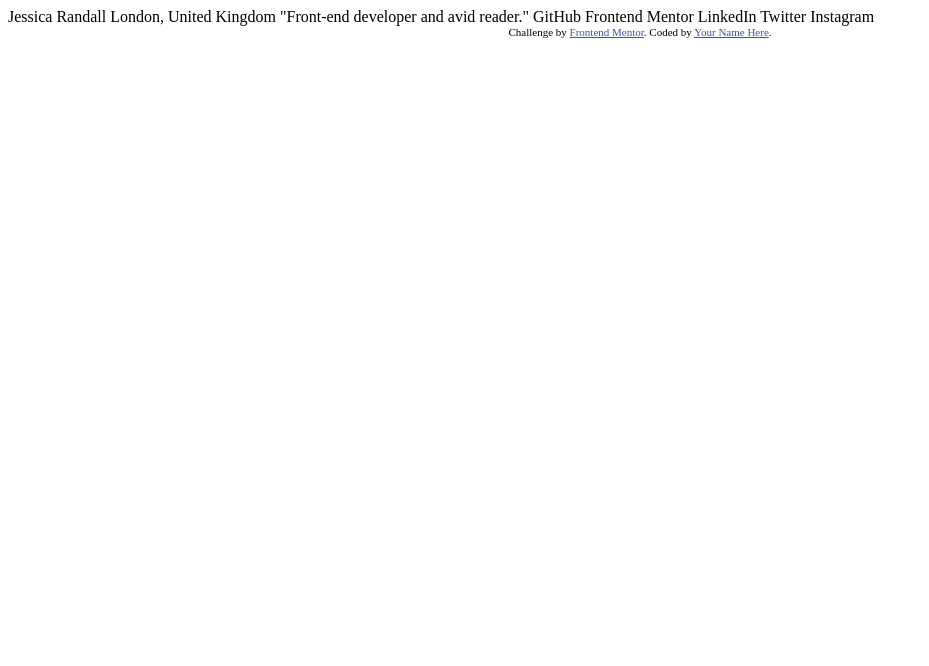
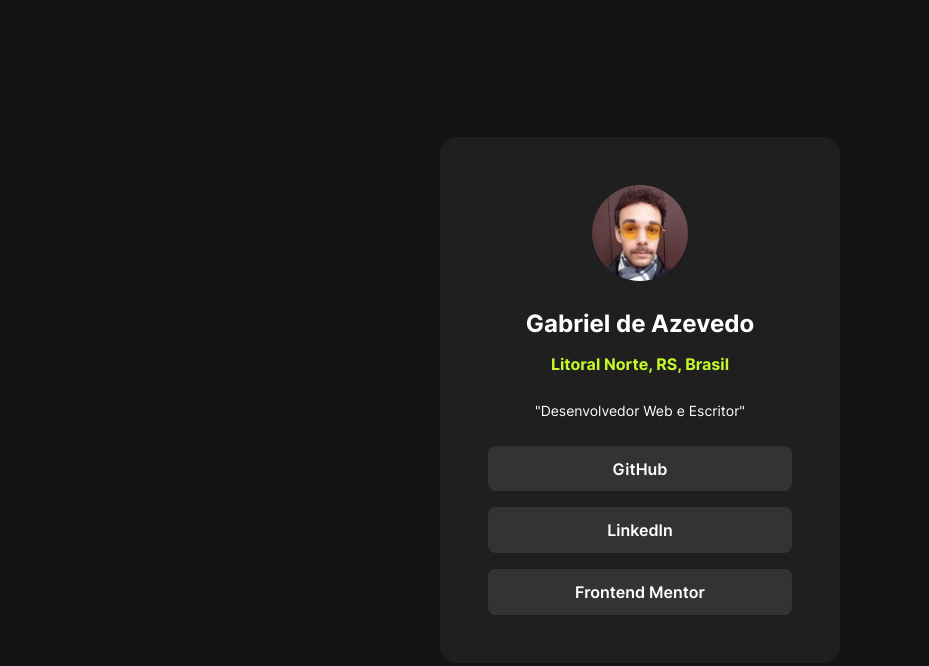
Before and after one commit to gabriel-de-azevedo/social-links-profile-main, a plain HTML site: page index.html in a window 1280 px wide. Shown: the whole page, without its empty margins (0-929 px from the left). Drawn offline with Linux system fonts and the light colour scheme.

Commit message:
feat: profile-card

```diff
--- a/index.html
+++ b/index.html
@@ -1,34 +1,50 @@
 <!DOCTYPE html>
 <html lang="en">
   <head>
-  <meta charset="UTF-8">
-  <meta name="viewport" content="width=device-width, initial-scale=1.0"> <!-- displays site properly based on user's device -->
-
-  <link rel="icon" type="image/png" sizes="32x32" href="./assets/images/favicon-32x32.png">
-
+    <meta charset="UTF-8" />
+    <meta name="viewport" content="width=device-width, initial-scale=1.0" />
+    <link rel="stylesheet" href="styles/main.css" />
+    <link
+      rel="icon"
+      type="image/png"
+      sizes="32x32"
+      href="./assets/images/favicon-32x32.png"
+    />
     <title>Frontend Mentor | Social links profile</title>
-
-  <!-- Feel free to remove these styles or customise in your own stylesheet 👍 -->
-  <style>
-    .attribution { font-size: 11px; text-align: center; }
-    .attribution a { color: hsl(228, 45%, 44%); }
-  </style>
   </head>
   <body>
-
-  Jessica Randall
-  London, United Kingdom
-  "Front-end developer and avid reader."
-
-  GitHub
-  Frontend Mentor
-  LinkedIn
-  Twitter
-  Instagram
-
-  <div class="attribution">
-    Challenge by <a href="https://www.frontendmentor.io?ref=challenge" target="_blank">Frontend Mentor</a>.
-    Coded by <a href="#">Your Name Here</a>.
+    <main>
+      <div class="profile-card spaced-flex-column">
+        <img
+          class="space-under"
+          src="assets/images/me-upscaled.png"
+          alt="Profile Picture"
+        />
+        <h1 class="h2 name">Gabriel de Azevedo</h1>
+        <h4 class="accent-color space-under">Litoral Norte, RS, Brasil</h4>
+        <p class="short-bio space-under">"Desenvolvedor Web e Escritor"</p>
+        <ul class="spaced-flex-column">
+          <li>
+            <a class="button" href="https://github.com/gabriel-de-azevedo"
+              >GitHub</a
+            >
+          </li>
+          <li>
+            <a
+              class="button"
+              href="https://www.linkedin.com/in/gabriel-marques-de-azevedo/"
+              >LinkedIn</a
+            >
+          </li>
+          <li>
+            <a
+              class="button"
+              href="https://www.frontendmentor.io/profile/gabriel-de-azevedo"
+              >Frontend Mentor</a
+            >
+          </li>
+        </ul>
       </div>
+    </main>
   </body>
 </html>
--- /dev/null
+++ b/styles/main.css
@@ -0,0 +1,126 @@
+/* Fonts */
+
+@font-face {
+  font-family: "Inter";
+  src: url("/assets/fonts/Inter-VariableFont_slnt\,wght.ttf");
+}
+
+/* Custom Properties */
+
+:root {
+  --clr-green: hsl(75, 94%, 57%);
+  --clr-white: hsl(0, 0%, 100%);
+  --clr-grey-700: hsl(0, 0%, 20%);
+  --clr-grey-800: hsl(0, 0%, 12%);
+  --clr-grey-900: hsl(0, 0%, 8%);
+
+  --ff-body: "Inter", sans-serif;
+
+  --fs-medium: 1rem;
+  --fs-small: 0.875em;
+
+  --fw-normal: 400;
+  --fw-semibold: 600;
+  --fw-extrabold: 800;
+}
+
+/* Style Reset  */
+
+*,
+*::before,
+*::after {
+  box-sizing: border-box;
+  margin: 0;
+}
+
+img {
+  max-width: 100%;
+  height: auto;
+  display: block;
+}
+
+ol,
+ul,
+menu {
+  list-style: none;
+  padding: 0;
+}
+
+/* Utility Classes  */
+
+.spaced-flex-column {
+  display: flex;
+  flex-direction: column;
+  gap: 1em;
+}
+
+.space-under {
+  margin-bottom: 0.75em;
+}
+
+.accent-color {
+  color: var(--clr-green);
+}
+
+/* General Styling  */
+
+body {
+  height: 100vh;
+  display: grid;
+  place-items: center;
+  background: var(--clr-grey-900);
+  font-family: var(--ff-body);
+  color: var(--clr-white);
+}
+
+.h2 {
+  font-size: 1.5em;
+}
+
+.button {
+  display: inline-block;
+  width: 100%;
+  padding: 0.8em;
+  background: var(--clr-grey-700);
+  border-radius: 0.5em;
+  text-align: center;
+  text-decoration: none;
+  font-weight: var(--fw-semibold);
+  color: var(--clr-white);
+}
+
+.button:hover,
+.button:focus {
+  background-color: var(--clr-green);
+  color: var(--clr-grey-900);
+}
+
+.profile-card {
+  width: 25em;
+  padding: 3em;
+  border-radius: 1em;
+  background: var(--clr-grey-800);
+  align-items: center;
+  text-align: center;
+}
+
+.profile-card img {
+  max-height: 6em;
+  border-radius: 100%;
+}
+
+.profile-card .short-bio {
+  font-size: var(--fs-small);
+}
+
+.profile-card ul {
+  width: 100%;
+}
+
+@media (max-width: 25rem) {
+  .profile-card {
+    width: 20em;
+    font-size: 0.9rem;
+    padding: 1.5em;
+  }
+}
```
Also changed, not shown: assets/images/avatar-jessica.jpeg (deleted), assets/images/me-upscaled.png (added). Lines whose indentation alone changed are shown as unchanged.
